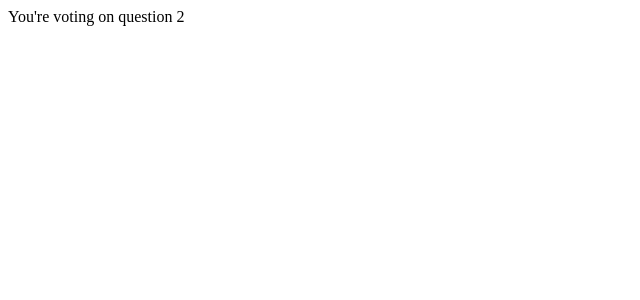
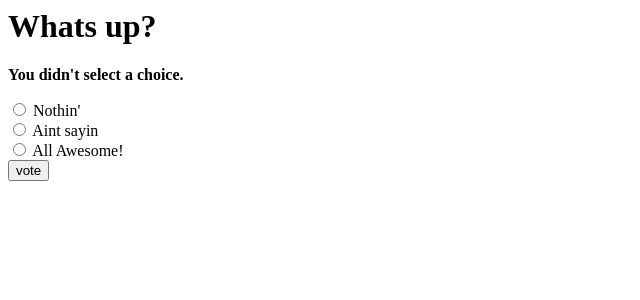
Before and after one commit to YashV27/polls-app, a Django app: page /polls/2/vote/ in a window 1280 px wide. Shown: the top 300 px of the page, without its empty margins (0-640 px from the left). Run offline with Django 3.2, Linux system fonts and the light colour scheme; data comes from the database, SQL or seed files in the repository.

Commit message:
part 4 complete

```diff
--- a/polls/templates/polls/detail.html
+++ b/polls/templates/polls/detail.html
@@ -1,6 +1,14 @@
 <h1>{{ question.question_text }}</h1>
-<ul>
-{% for choice in question.choice_set.all %}
-	<li>{{ choice.choice_text }}</li>
-{% endfor %}
-</ul>
+{% if error_message %}
+	<p><strong>{{error_message}}</strong></p>
+{%endif%}
+
+<form action="{% url 'polls:vote' question.id %}" method="post">
+	{%csrf_token%}
+	{%for choice in question.choice_set.all %}
+		<input type="radio" name="choice"
+		  id="choice{{forloop.counter}}" value="{{choice.id}}" />
+		<label for="choice{{forloop.counter}}">{{choice.choice_text}}</label><br />
+	{%endfor%}
+	<input type="submit" value="vote" />
+</form>
--- a/polls/urls.py
+++ b/polls/urls.py
@@ -1,9 +1,9 @@
-from django.conf.urls import url
+from django.conf.urls import url,patterns
 from . import views
 
-urlpatterns = [
-	url(r'^$',views.index,name='index'),
-    url(r'^(?P<question_id>[0-9]+)/$',views.detail,name='detail'),
-    url(r'^(?P<question_id>[0-9]+)/results/$',views.results,name='results'),
-    url(r'^(?P<question_id>[0-9]+)/vote/$',views.vote,name='vote'),
-]
+urlpatterns = patterns('',
+	url(r'^$',views.IndexView.as_view(),name='index'),
+    url(r'^(?P<pk>\d+)/$',views.DetailView.as_view(),name='detail'),
+    url(r'^(?P<pk>\d+)/results/$',views.ResultsView.as_view(),name='results'),
+    url(r'^(?P<question_id>\d+)/vote/$',views.vote,name='vote'),
+)
--- a/polls/views.py
+++ b/polls/views.py
@@ -1,24 +1,37 @@
-from django.http import HttpResponse,Http404
-from django.template import RequestContext,loader
-from django.shortcuts import render
+from django.http import HttpResponseRedirect
+from django.shortcuts import render,get_object_or_404
+from django.core.urlresolvers import reverse
+from django.views import generic
 
-from .models import Question
+from .models import Question,Choice
 
-def index(request):
-	latest_question_list = Question.objects.order_by('-pub_date')[:5]
-	context = {'latest_question_list':latest_question_list}
-	return render(request,'polls/index.html',context)
+class IndexView(generic.ListView):
+	template_name = 'polls/index.html'
+	context_object_name = 'latest_question_list'
 
-def detail(request,question_id):
-	try:
-		question=Question.objects.get(pk=question_id)
-	except Question.DoesNotExist:
-		raise Http404("Question does not exist")
+	def get_queryset(self):
+		return Question.objects.order_by('-pub_date')[:5]
 
-	return render(request,'polls/detail.html',{'question':question})
+class DetailView(generic.DetailView):
+	model = Question
+	template_name = 'polls/detail.html'
 
-def results(request,question_id):
-	return HttpResponse("You're looking at results of question %s" %question_id)
+class ResultsView(generic.DetailView):
+	model = Question
+	template_name = 'polls/results.html'
 
 def vote(request,question_id):
-	return HttpResponse("You're voting on question %s" %question_id)
+	p=get_object_or_404(Question,pk=question_id)
+
+	try:
+		selected_choice = p.choice_set.get(pk=request.POST['choice'])
+	except (KeyError,Choice.DoesNotExist):
+		return render(request,'polls/detail.html',
+		{
+			'question':p,
+			'error_message':"You didn't select a choice.",
+		})
+	else:
+		selected_choice.votes +=1
+		selected_choice.save()
+		return HttpResponseRedirect(reverse('polls:results',args=(p.id,)))
```
Also changed, not shown: polls/templates/polls/results.html (added, +9 -0 lines), db.sqlite3, 2 other files.
